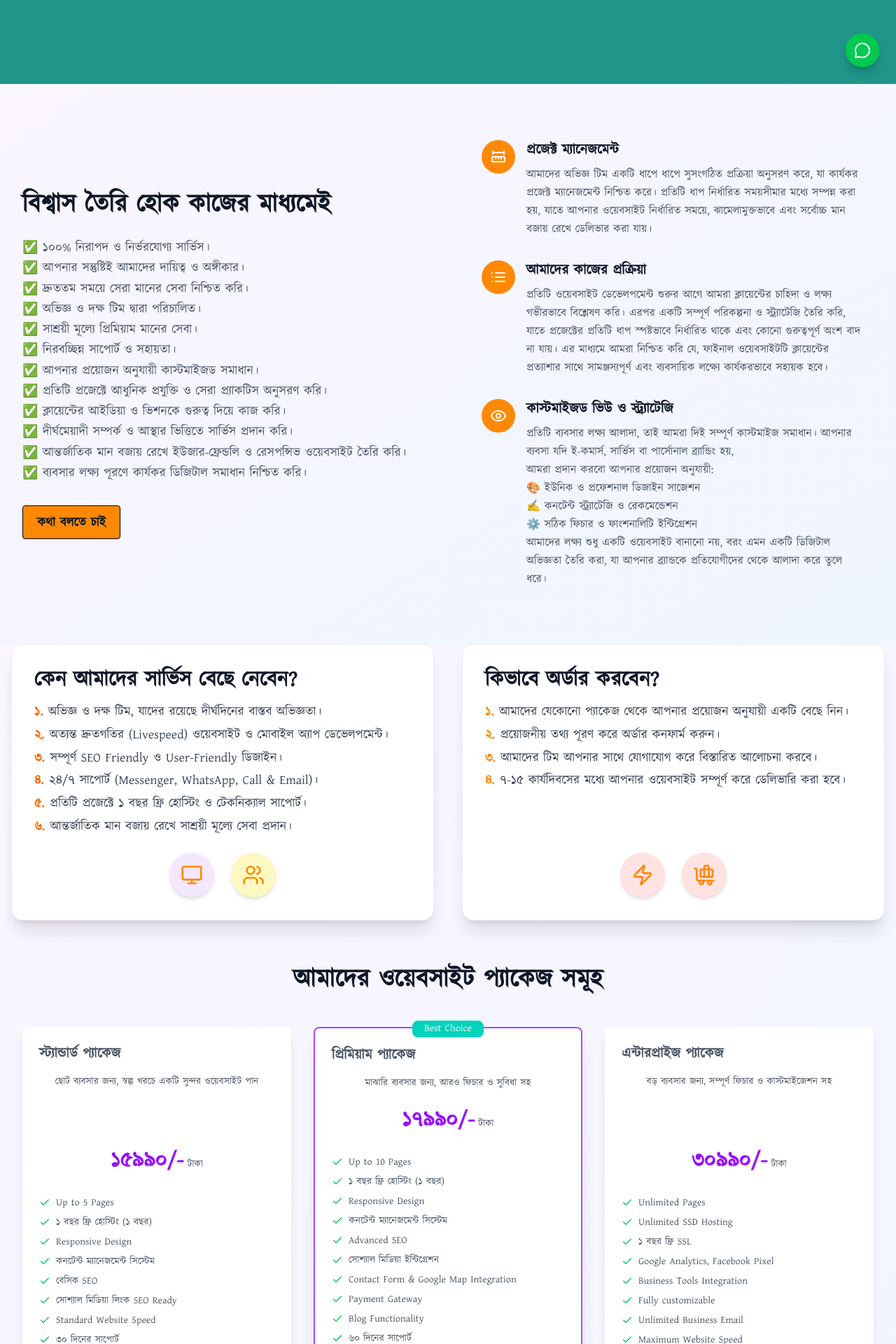
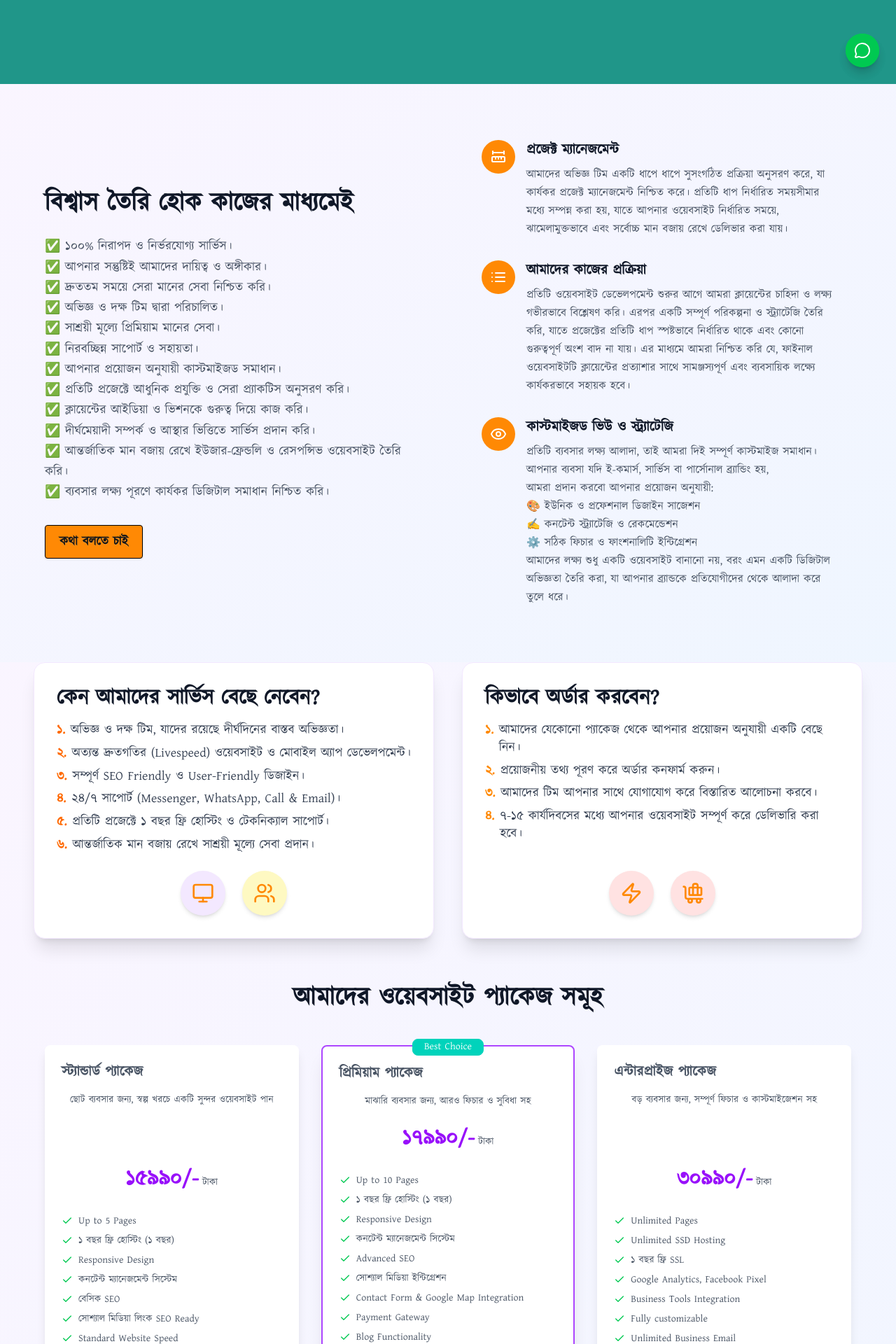
Before and after one commit to Mamun-Miah/obliqa-landing-page-bangla, a Next.js app: page / in a window 1280 px wide. Shown: the part 680-2600 px from the top of the page at 70% size. Built offline with nearby package versions, Linux system fonts and the light colour scheme.

Commit message:
Updated Hero and button

```diff
--- a/src/app/page.tsx
+++ b/src/app/page.tsx
@@ -144,7 +144,7 @@
       </div>
 
 
-      <div className=" bg-gradient-to-br from-purple-50 to-blue-50 px-4">
+      <div className=" bg-gradient-to-br from-purple-50 to-blue-50 px-12">
         <div className="container mx-auto px-4 py-12 lg:py-20">
           <div className="grid lg:grid-cols-2 gap-12 lg:gap-16 items-center">
             {/* Left Section */}
@@ -243,7 +243,7 @@
         </div>
       </div>
 
-      <div className="min-h-screen bg-gradient-to-br from-purple-50 to-blue-50 px-4">
+      <div className="min-h-screen bg-gradient-to-br from-purple-50 to-blue-50 px-12">
         {/* Why Choose Us & How to Order Section */}
         <div className="grid md:grid-cols-2 gap-10 mb-16">
           {/* Why Choose Us Card */}
@@ -740,7 +740,10 @@
         </div>
 
         {/* Footer CTA Section */}
-        <div className="bg-[#c76824] py-16">
+
+      </div>
+      <div className="bg-[#c76824]">
+         <div className=" py-16">
           <div className="container mx-auto px-4">
             <div className="card bg-white max-w-2xl mx-auto">
               <div className="card-body text-center">
@@ -766,7 +769,9 @@
             <MessageCircle className="w-6 h-6" />
           </button>
         </div>
+
       </div>
+
     </>
   );
 };
```
